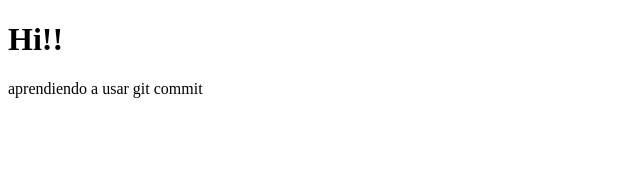
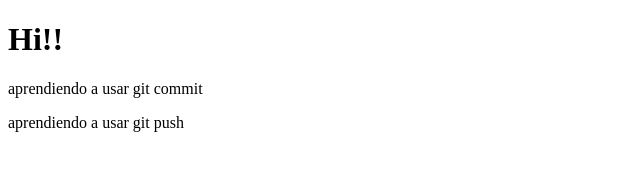
Before and after one commit to EduardoCrCo/new-repo, a plain HTML site: page index.html in a window 1280 px wide. Shown: the whole page, without its empty margins (0-640 px from the left). Drawn offline with Linux system fonts and the light colour scheme.

Commit message:
add new p tag

```diff
--- a/index.html
+++ b/index.html
@@ -8,5 +8,6 @@
   <body>
     <h1>Hi!!</h1>
     <p>aprendiendo a usar git commit</p>
+    <p>aprendiendo a usar git push</p>
   </body>
 </html>
```
